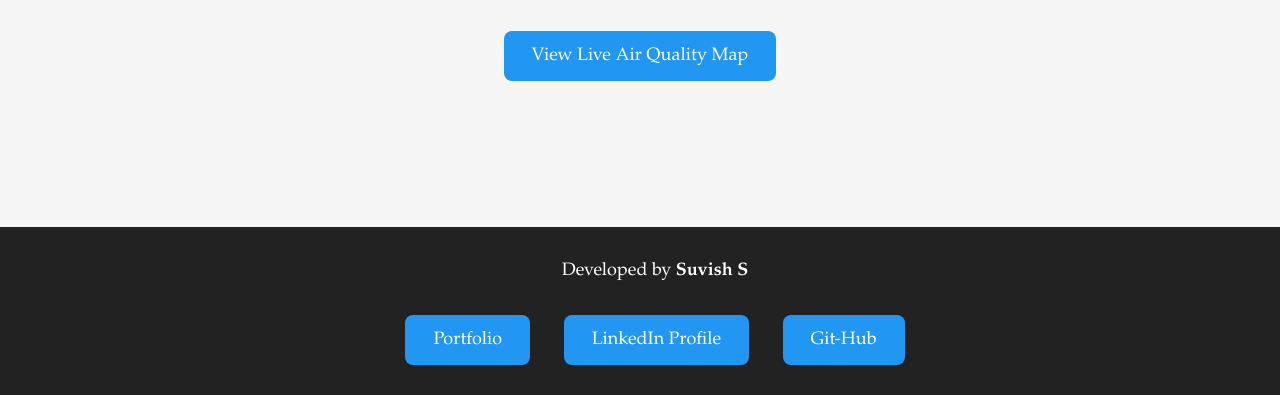
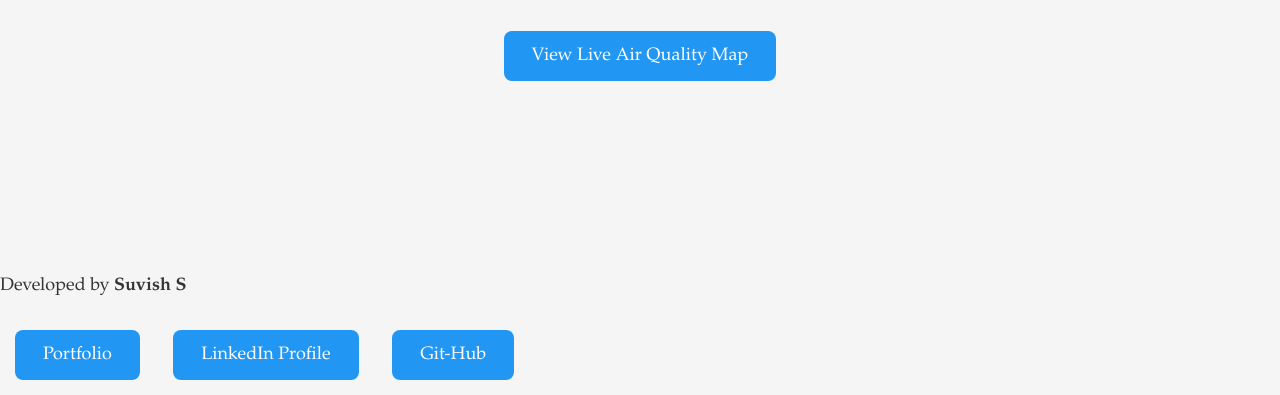
Before and after one commit to Suvish13/Live-Air-Quality-Monitoring, a Flask app: page / in a window 1280 px wide. Shown: the part 405-800 px from the top of the page. Run offline with Flask 3, Linux system fonts and the light colour scheme.

Commit message:
style update

```diff
--- a/static/style.css
+++ b/static/style.css
@@ -75,12 +75,9 @@ button:hover, .btn:hover {
 }
 
 footer {
-    background: #222;
-    color: white;
-    font-size: 14px;
-    text-align: center;
-    padding: 15px;
-    width: 100%;
+  margin-top: 40px;
+  font-size: 14px;
+  color: #333;
 }
 
 @media (max-width: 600px) {
```
